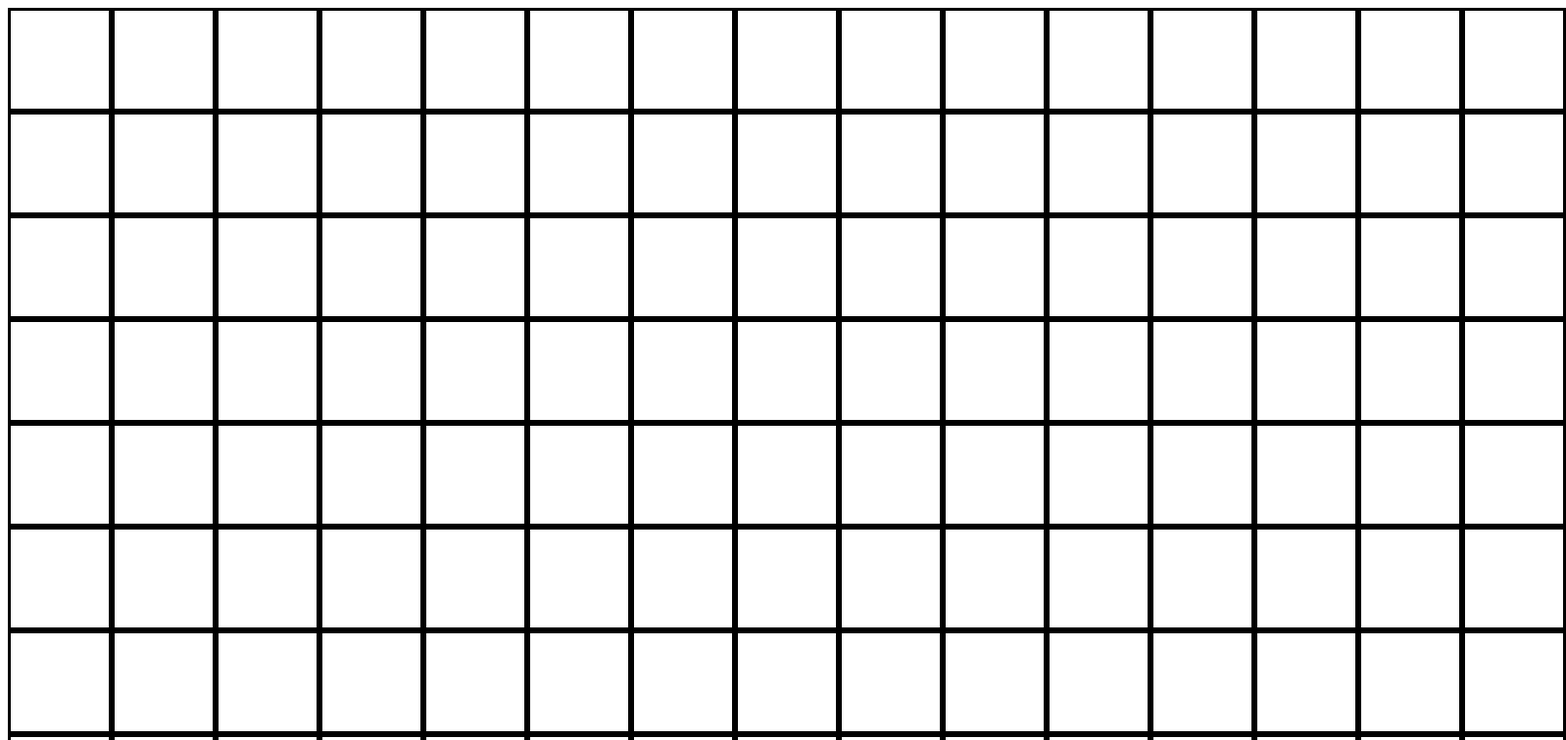
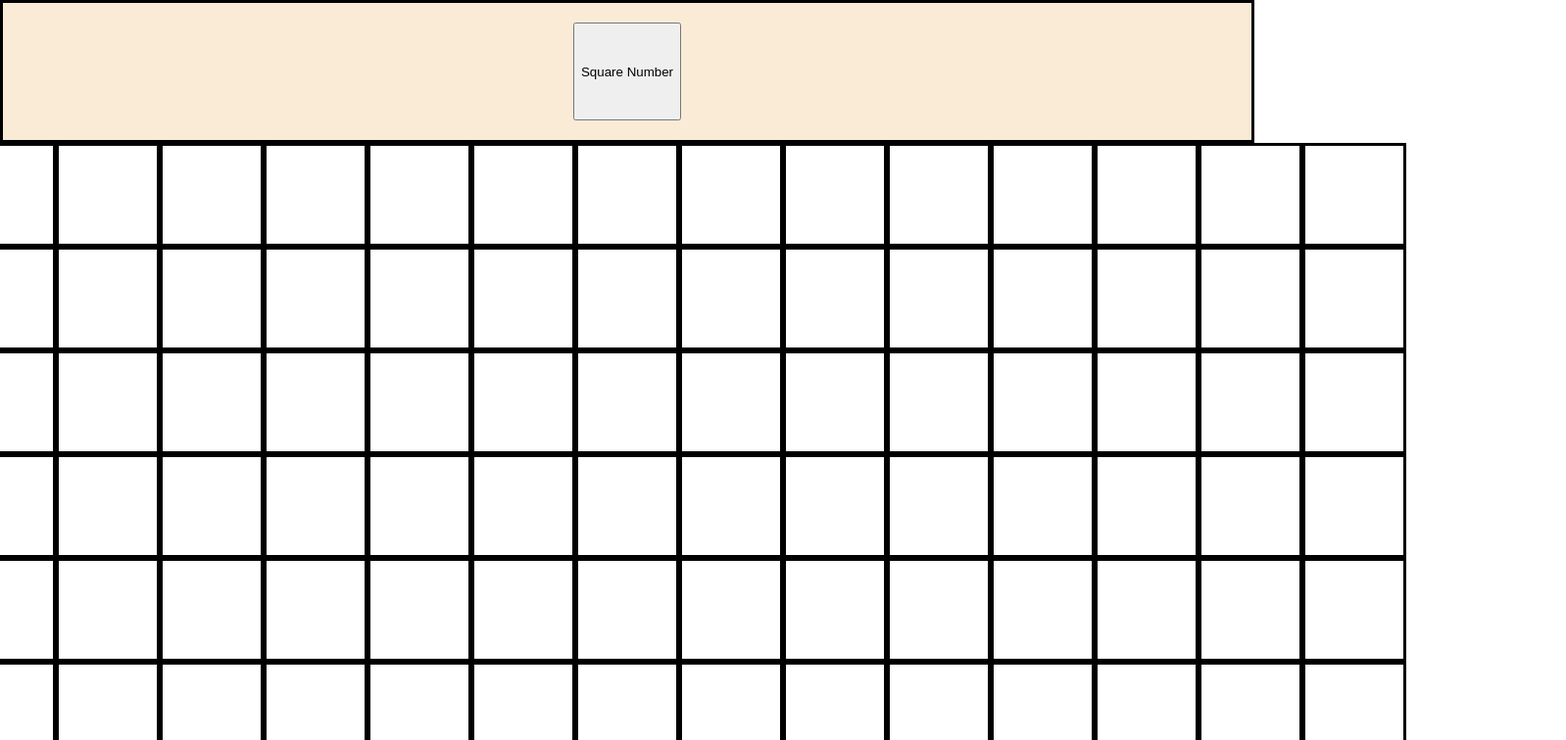
Before and after one commit to pvdberssel/TOP-sketchpad, a plain HTML site: page index.html in a window 1280 px wide. Shown: the top 756 px of the page at 98% size, 1598 px wide, since content can reach past the window. Drawn offline with Linux system fonts and the light colour scheme.

Commit message:
Add header with button

```diff
--- a/css/style.css
+++ b/css/style.css
@@ -1,13 +1,16 @@
 .grid-container{
     display:flex;
-    justify-content: stretch;
-    align-items: stretch;
+    justify-content: center;
+    align-items: center;
+}
+body{
+    margin:0px;
 }
 
 .container{
     display:flex;
     flex-direction: column;
-    justify-content: stretch;
+    justify-content: center;
 }
 
 .box{
@@ -16,3 +19,14 @@
     min-width: 100px;
     min-height:100px;
 }
+
+.header{
+    border-style: solid;
+    border-color: black;
+    display:flex;
+    background-color: antiquewhite;
+    margin:0px;
+    padding:20px;
+    height:100px;
+    justify-content: center;
+}
--- a/index.html
+++ b/index.html
@@ -8,6 +8,9 @@
     <title>Document</title>
 </head>
 <body>
+    <div class="header">
+        <button>Square Number</button>
+    </div>
     <div class="grid-container"></div>
 </body>
 </html>
```
